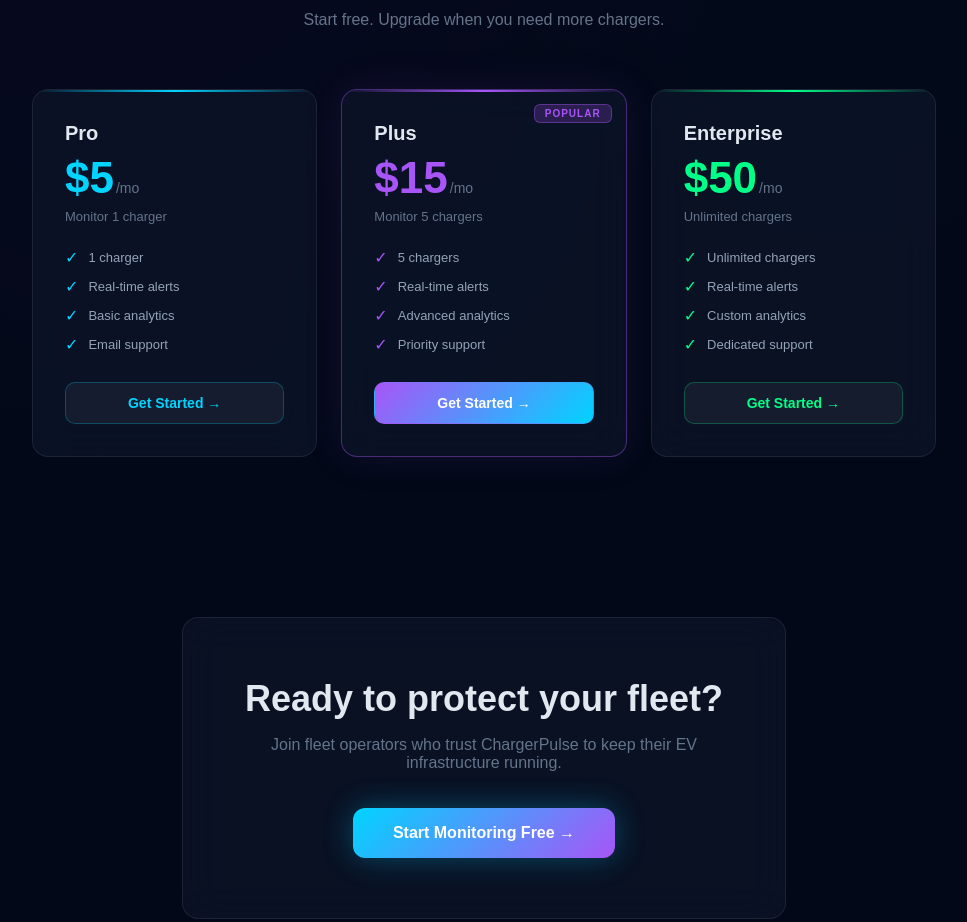
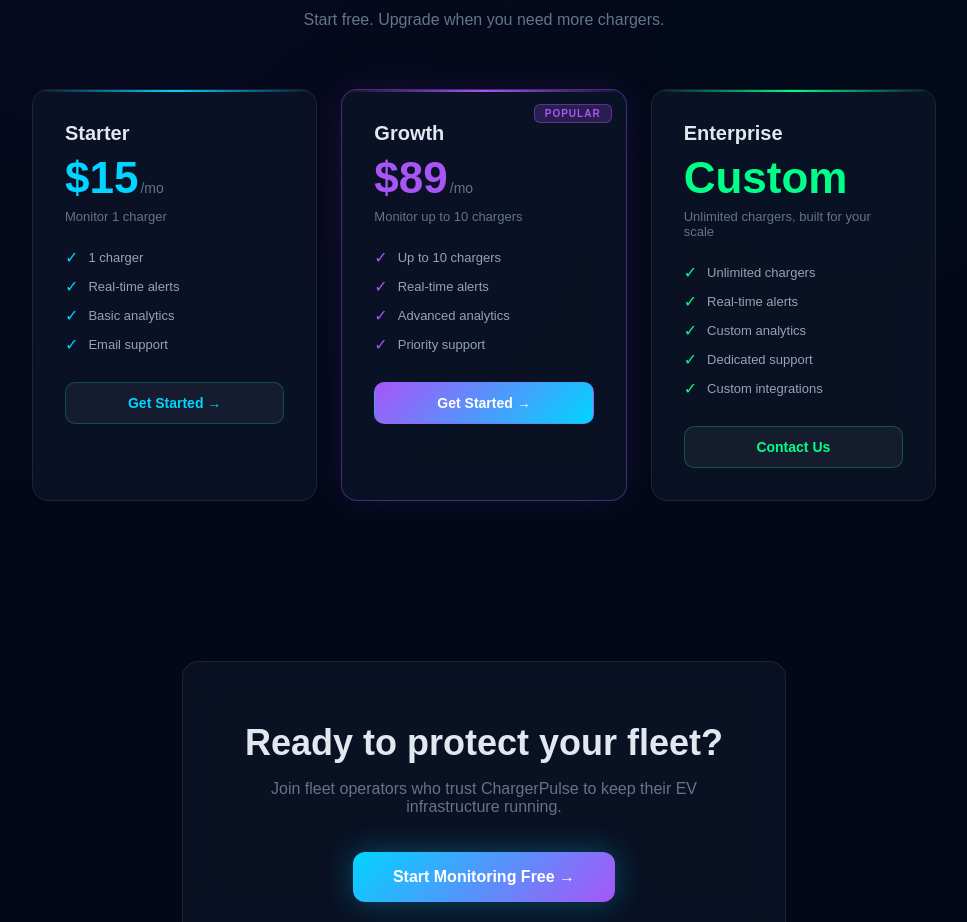
Before and after one commit to ChargerPulse/ChargerPulse-Dashboard, a Next.js app: page / in a window 1280 px wide. Shown: the part 2263-3185 px from the top of the page, without its empty margins (156-1123 px from the left). Built offline with nearby package versions, Linux system fonts and the light colour scheme.

Commit message:
Revise pricing plans and add new tiers
Updated the pricing plans and added new options for Starter and Growth tiers. Adjusted the rendering logic for the call-to-action button based on plan availability.

```diff
--- a/app/page.tsx
+++ b/app/page.tsx
@@ -29,9 +29,9 @@
   ]
 
   const plans = [
-    { name: 'Pro', price: '$5', desc: 'Monitor 1 charger', color: '#00d4ff', link: 'https://chargerpulse.lemonsqueezy.com/checkout/buy/44db6a87-af91-43ff-96db-613d1db2f061', features: ['1 charger', 'Real-time alerts', 'Basic analytics', 'Email support'] },
-    { name: 'Plus', price: '$15', desc: 'Monitor 5 chargers', color: '#a855f7', link: 'https://chargerpulse.lemonsqueezy.com/checkout/buy/b0df42fc-f1a6-4fc8-b7d3-ed43878790ec', features: ['5 chargers', 'Real-time alerts', 'Advanced analytics', 'Priority support'], popular: true },
-    { name: 'Enterprise', price: '$50', desc: 'Unlimited chargers', color: '#00ff88', link: 'https://chargerpulse.lemonsqueezy.com/checkout/buy/1a1cc852-4a6c-4b99-9d14-caaeba115d17', features: ['Unlimited chargers', 'Real-time alerts', 'Custom analytics', 'Dedicated support'] },
+    { name: 'Starter', price: '$15', desc: 'Monitor 1 charger', color: '#00d4ff', link: 'https://chargerpulse.lemonsqueezy.com/checkout/buy/a26c3427-aab1-44fa-86d3-2e60ce05b282', features: ['1 charger', 'Real-time alerts', 'Basic analytics', 'Email support'], cta: 'Get Started →' },
+    { name: 'Growth', price: '$89', desc: 'Monitor up to 10 chargers', color: '#a855f7', link: 'https://chargerpulse.lemonsqueezy.com/checkout/buy/e3a0375c-4d00-493f-b207-492866df949d', features: ['Up to 10 chargers', 'Real-time alerts', 'Advanced analytics', 'Priority support'], popular: true, cta: 'Get Started →' },
+    { name: 'Enterprise', price: 'Custom', desc: 'Unlimited chargers, built for your scale', color: '#00ff88', link: '/contact', features: ['Unlimited chargers', 'Real-time alerts', 'Custom analytics', 'Dedicated support', 'Custom integrations'], cta: 'Contact Us' },
   ]
 
   return (
@@ -135,7 +135,7 @@
               <h3 style={{ fontSize: 20, fontWeight: 800, color: '#e2e8f0', marginBottom: 8 }}>{plan.name}</h3>
               <div style={{ display: 'flex', alignItems: 'baseline', gap: 2, marginBottom: 6 }}>
                 <span style={{ fontSize: 44, fontWeight: 900, color: plan.color }}>{plan.price}</span>
-                <span style={{ color: '#64748b', fontSize: 14 }}>/mo</span>
+                {plan.price !== 'Custom' && <span style={{ color: '#64748b', fontSize: 14 }}>/mo</span>}
               </div>
               <p style={{ color: '#64748b', fontSize: 13, marginBottom: 24 }}>{plan.desc}</p>
               <div style={{ display: 'flex', flexDirection: 'column', gap: 10, marginBottom: 28 }}>
@@ -147,7 +147,7 @@
                 ))}
               </div>
               <a href={plan.link} style={{ display: 'block', textAlign: 'center', padding: 12, borderRadius: 10, fontWeight: 800, fontSize: 14, textDecoration: 'none', background: plan.popular ? 'linear-gradient(135deg, #a855f7, #00d4ff)' : 'rgba(255,255,255,0.05)', color: plan.popular ? 'white' : plan.color, border: '1px solid ' + plan.color + '40' }}>
-                Get Started →
+                {plan.cta}
               </a>
             </div>
           ))}
```
